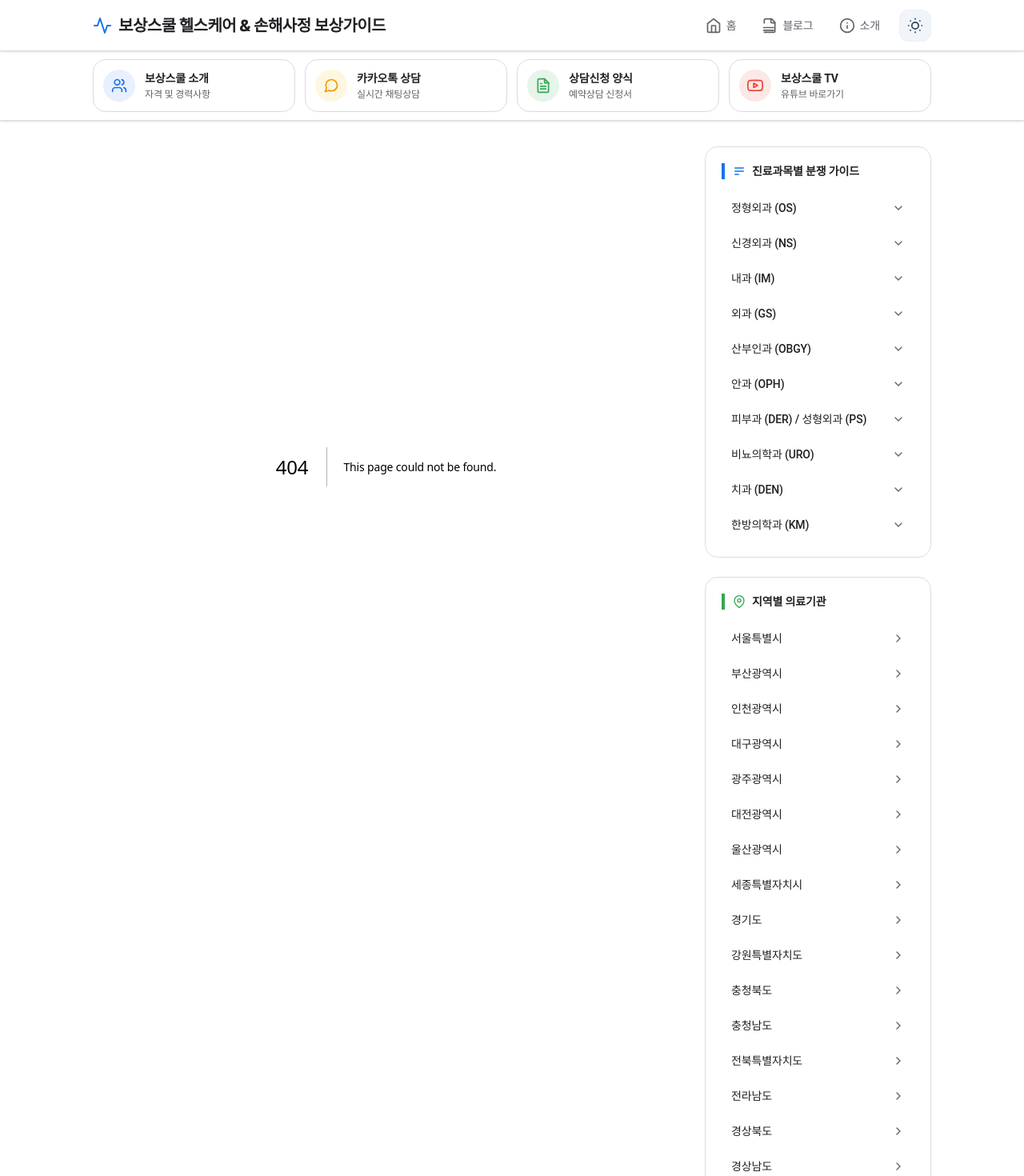
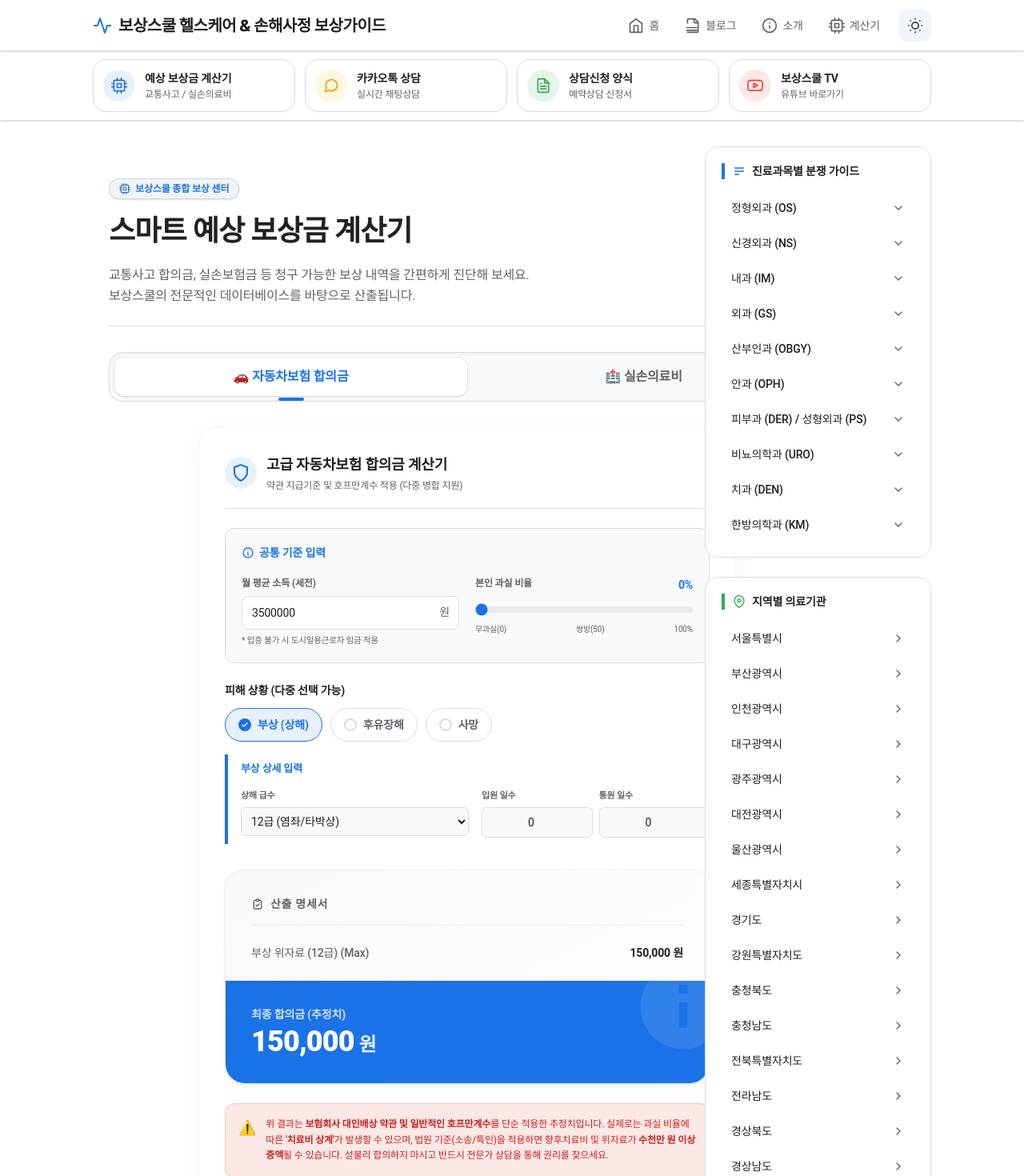
Before and after one commit to ksp-KWON/claimwworks-blog, a Next.js app: page /calculator in a window 1280 px wide. Before the commit this address had no page. Shown: the top 1470 px of the page at 80% size. Built offline with nearby package versions, Linux system fonts and the light colour scheme.

Commit message:
feat: move calculator to standalone page and apply material design styling

```diff
--- a/src/app/about/page.tsx
+++ b/src/app/about/page.tsx
@@ -1,5 +1,4 @@
 import Link from "next/link";
-import CalculatorTabs from "@/components/calculator/CalculatorTabs";
 
 export default function AboutPage() {
   return (
@@ -9,18 +8,17 @@ export default function AboutPage() {
       <header className="border-b border-[var(--google-border)] pb-6 mb-8">
         <div className="inline-flex items-center gap-1.5 px-3 py-1 rounded-full bg-[var(--google-surface-variant)] text-[#5f6368] dark:bg-[#303134] dark:text-[#9aa0a6] text-xs font-bold mb-4">
           <svg className="w-3.5 h-3.5" fill="none" stroke="currentColor" viewBox="0 0 24 24" strokeWidth="2" strokeLinecap="round" strokeLinejoin="round"><circle cx="12" cy="12" r="10"></circle><line x1="12" y1="16" x2="12" y2="12"></line><line x1="12" y1="8" x2="12.01" y2="8"></line></svg>
-          보상스쿨 종합 보상 센터
+          플랫폼 소개
         </div>
         <h1 className="text-2xl sm:text-3xl font-bold text-[#202124] dark:text-[#e8eaed] tracking-tight leading-snug">
-          예상 보상금 계산기 & 플랫폼 소개
+          보상스쿨 헬스케어 & 손해사정 보상가이드
         </h1>
         <p className="mt-3 text-sm sm:text-base text-[#5f6368] dark:text-[#9aa0a6] leading-relaxed font-normal">
-          교통사고 합의금, 실손보험금 등 숨은 보상금을 직접 진단해 보고 전문가의 조력을 받아보세요.
+          환자의 올바른 의료 권리와 정당한 보험 보상을 수호하는 프리미엄 정보 플랫폼입니다.
         </p>
       </header>
 
-      {/* 2. 탭 기반 본문/계산기 렌더링 */}
-      <CalculatorTabs>
+      {/* 2. 본문 내용 */}
       <div className="space-y-10 text-[#202124] dark:text-[#e8eaed] text-sm sm:text-base leading-relaxed">
 
         {/* 섹션 1: 플랫폼 소개 */}
@@ -84,7 +82,6 @@ export default function AboutPage() {
         </section>
 
       </div>
-      </CalculatorTabs>
 
       {/* 3. 하단 네비게이션 */}
       <footer className="mt-10 pt-6 border-t border-[var(--google-border)] text-center">
--- /dev/null
+++ b/src/app/calculator/page.tsx
@@ -0,0 +1,32 @@
+import CalculatorTabs from "@/components/calculator/CalculatorTabs";
+
+export const metadata = {
+  title: '예상 보상금 계산기 | 보상스쿨',
+  description: '자동차보험 합의금, 실손의료비 등 숨은 보상금을 직접 진단해 보고 전문가의 조력을 받아보세요.',
+};
+
+export default function CalculatorPage() {
+  return (
+    <div className="mx-auto w-[92vw] xl:w-[85vw] max-w-7xl pt-10 pb-20 px-2 sm:px-5">
+      {/* 1. 페이지 헤더 */}
+      <header className="border-b border-[var(--google-border)] pb-6 mb-8 max-w-3xl">
+        <div className="inline-flex items-center gap-1.5 px-3 py-1 rounded-full bg-[var(--google-surface-variant)] text-[var(--google-blue)] dark:bg-[#303134] dark:text-[#8ab4f8] text-xs font-bold mb-4 shadow-sm border border-[var(--google-blue)]/20">
+          <svg className="w-3.5 h-3.5" fill="none" stroke="currentColor" viewBox="0 0 24 24" strokeWidth="2" strokeLinecap="round" strokeLinejoin="round"><rect x="4" y="4" width="16" height="16" rx="2" ry="2"></rect><rect x="9" y="9" width="6" height="6"></rect><line x1="9" y1="1" x2="9" y2="4"></line><line x1="15" y1="1" x2="15" y2="4"></line><line x1="9" y1="20" x2="9" y2="23"></line><line x1="15" y1="20" x2="15" y2="23"></line><line x1="20" y1="9" x2="23" y2="9"></line><line x1="20" y1="14" x2="23" y2="14"></line><line x1="1" y1="9" x2="4" y2="9"></line><line x1="1" y1="14" x2="4" y2="14"></line></svg>
+          보상스쿨 종합 보상 센터
+        </div>
+        <h1 className="text-3xl sm:text-4xl font-extrabold text-[#202124] dark:text-[#e8eaed] tracking-tight leading-snug">
+          스마트 예상 보상금 계산기
+        </h1>
+        <p className="mt-4 text-sm sm:text-base text-[#5f6368] dark:text-[#9aa0a6] leading-relaxed font-normal">
+          교통사고 합의금, 실손보험금 등 청구 가능한 보상 내역을 간편하게 진단해 보세요.<br className="hidden sm:block" />
+          보상스쿨의 전문적인 데이터베이스를 바탕으로 산출됩니다.
+        </p>
+      </header>
+
+      {/* 2. 계산기 탭 위젯 */}
+      <div className="max-w-4xl">
+        <CalculatorTabs />
+      </div>
+    </div>
+  );
+}
--- a/src/app/layout.tsx
+++ b/src/app/layout.tsx
@@ -80,6 +80,10 @@ export default function RootLayout({
                   <svg className="w-5 h-5" fill="none" stroke="currentColor" viewBox="0 0 24 24" strokeWidth="2" strokeLinecap="round" strokeLinejoin="round"><circle cx="12" cy="12" r="10"></circle><line x1="12" y1="16" x2="12" y2="12"></line><line x1="12" y1="8" x2="12.01" y2="8"></line></svg>
                   <span className="hidden md:inline">소개</span>
                 </Link>
+                <Link href="/calculator" className="flex items-center gap-1.5 px-3 py-2 rounded-full hover:bg-[var(--google-surface-variant)] hover:text-[var(--google-blue)] transition-colors">
+                  <svg className="w-5 h-5" fill="none" stroke="currentColor" viewBox="0 0 24 24" strokeWidth="2" strokeLinecap="round" strokeLinejoin="round"><rect x="4" y="4" width="16" height="16" rx="2" ry="2"></rect><rect x="9" y="9" width="6" height="6"></rect><line x1="9" y1="1" x2="9" y2="4"></line><line x1="15" y1="1" x2="15" y2="4"></line><line x1="9" y1="20" x2="9" y2="23"></line><line x1="15" y1="20" x2="15" y2="23"></line><line x1="20" y1="9" x2="23" y2="9"></line><line x1="20" y1="14" x2="23" y2="14"></line><line x1="1" y1="9" x2="4" y2="9"></line><line x1="1" y1="14" x2="4" y2="14"></line></svg>
+                  <span className="hidden md:inline">계산기</span>
+                </Link>
               </nav>
               <ThemeToggle />
             </div>
@@ -90,14 +94,14 @@ export default function RootLayout({
         <section className="sticky top-[64px] z-40 w-full bg-[var(--background)] border-b border-[var(--google-border)] py-2.5 transition-colors shadow-sm">
           <div className="mx-auto w-[92vw] xl:w-[85vw] max-w-7xl grid grid-cols-2 md:grid-cols-4 gap-2 sm:gap-3 px-2 sm:px-5">
 
-            {/* 링크 1: 보상스쿨 소개 */}
-            <Link href="/about" className="flex items-center gap-3 p-3 rounded-2xl bg-white dark:bg-[#202124] border border-[var(--google-border)] hover:border-[var(--google-blue)] hover:shadow-md transition-all duration-200 group">
+            {/* 링크 1: 보상금 계산기 */}
+            <Link href="/calculator" className="flex items-center gap-3 p-3 rounded-2xl bg-white dark:bg-[#202124] border border-[var(--google-border)] hover:border-[var(--google-blue)] hover:shadow-md transition-all duration-200 group">
               <div className="w-10 h-10 rounded-full bg-[#e8f0fe] dark:bg-[#174ea6] flex items-center justify-center shrink-0">
-                <svg className="w-5 h-5 text-[var(--google-blue)] dark:text-[#8ab4f8]" fill="none" stroke="currentColor" viewBox="0 0 24 24" strokeWidth="2" strokeLinecap="round" strokeLinejoin="round"><path d="M16 21v-2a4 4 0 0 0-4-4H6a4 4 0 0 0-4 4v2"></path><circle cx="9" cy="7" r="4"></circle><path d="M22 21v-2a4 4 0 0 0-3-3.87"></path><path d="M16 3.13a4 4 0 0 1 0 7.75"></path></svg>
+                <svg className="w-5 h-5 text-[var(--google-blue)] dark:text-[#8ab4f8]" fill="none" stroke="currentColor" viewBox="0 0 24 24" strokeWidth="2" strokeLinecap="round" strokeLinejoin="round"><rect x="4" y="4" width="16" height="16" rx="2" ry="2"></rect><rect x="9" y="9" width="6" height="6"></rect><line x1="9" y1="1" x2="9" y2="4"></line><line x1="15" y1="1" x2="15" y2="4"></line><line x1="9" y1="20" x2="9" y2="23"></line><line x1="15" y1="20" x2="15" y2="23"></line><line x1="20" y1="9" x2="23" y2="9"></line><line x1="20" y1="14" x2="23" y2="14"></line><line x1="1" y1="9" x2="4" y2="9"></line><line x1="1" y1="14" x2="4" y2="14"></line></svg>
               </div>
               <div className="min-w-0 flex-1">
-                <span className="block text-sm font-bold text-[#202124] dark:text-[#e8eaed] truncate group-hover:text-[var(--google-blue)] transition-colors">보상스쿨 소개</span>
-                <span className="block text-xs text-[#5f6368] dark:text-[#9aa0a6] truncate mt-0.5">자격 및 경력사항</span>
+                <span className="block text-sm font-bold text-[#202124] dark:text-[#e8eaed] truncate group-hover:text-[var(--google-blue)] transition-colors">예상 보상금 계산기</span>
+                <span className="block text-xs text-[#5f6368] dark:text-[#9aa0a6] truncate mt-0.5">교통사고 / 실손의료비</span>
               </div>
             </Link>
 
--- a/src/components/calculator/AutoCalculator.tsx
+++ b/src/components/calculator/AutoCalculator.tsx
@@ -119,7 +119,7 @@ export default function AutoCalculator() {
   const total = finalAlimony + lostIncome + miscDamages + careCost + disabilityLFI + deathLFI + funeralFee;
 
   return (
-    <div className="bg-white dark:bg-[#202124] rounded-2xl border border-[var(--google-border)] shadow-sm p-5 sm:p-7 max-w-2xl mx-auto">
+    <div className="bg-white dark:bg-[#202124] rounded-3xl border border-black/5 dark:border-white/10 shadow-[0_8px_30px_rgb(0,0,0,0.04)] dark:shadow-[0_8px_30px_rgb(0,0,0,0.1)] p-6 sm:p-8 max-w-2xl mx-auto transition-all duration-300 hover:shadow-[0_8px_30px_rgb(0,0,0,0.08)]">
       {/* 헤더 */}
       <div className="flex items-center gap-3 mb-6 pb-5 border-b border-[var(--google-border)]">
         <div className="w-10 h-10 rounded-full bg-[#e8f0fe] dark:bg-[#1A73E8]/20 flex items-center justify-center text-[var(--google-blue)] dark:text-[#8ab4f8]">
@@ -305,10 +305,13 @@ export default function AutoCalculator() {
       </div>
 
       {/* ================= 결과 출력 카드 ================= */}
-      <div ref={resultsRef} className="bg-[#f8f9fa] dark:bg-[#303134]/50 border border-[var(--google-border)] rounded-2xl p-5 shadow-sm">
-        <div className="flex justify-between items-center mb-4 border-b border-[var(--google-border)] pb-2">
-          <h4 className="text-[13px] font-extrabold text-[#5f6368] dark:text-[#9aa0a6] uppercase tracking-wider">산출 명세서 (영수증)</h4>
-          {faultRatio > 0 && <span className="text-[11px] font-bold text-[#d93025] bg-[#fce8e6] px-2 py-0.5 rounded">과실 {faultRatio}% 상계됨</span>}
+      <div ref={resultsRef} className="bg-gradient-to-br from-[#f8f9fa] to-white dark:from-[#303134] dark:to-[#202124] border border-black/5 dark:border-white/10 rounded-3xl p-6 sm:p-8 shadow-sm">
+        <div className="flex justify-between items-center mb-6 border-b border-black/5 dark:border-white/10 pb-4">
+          <h4 className="text-sm font-extrabold text-[#5f6368] dark:text-[#9aa0a6] uppercase tracking-wider flex items-center gap-2">
+            <svg className="w-4 h-4" fill="none" stroke="currentColor" viewBox="0 0 24 24"><path strokeLinecap="round" strokeLinejoin="round" strokeWidth="2" d="M9 5H7a2 2 0 00-2 2v12a2 2 0 002 2h10a2 2 0 002-2V7a2 2 0 00-2-2h-2M9 5a2 2 0 002 2h2a2 2 0 002-2M9 5a2 2 0 012-2h2a2 2 0 012 2m-6 9l2 2 4-4"></path></svg>
+            산출 명세서
+          </h4>
+          {faultRatio > 0 && <span className="text-[11px] font-bold text-[#d93025] bg-[#fce8e6] px-2.5 py-1 rounded-full border border-[#d93025]/20">과실 {faultRatio}% 상계됨</span>}
         </div>
 
         <div className="space-y-3 mb-6">
@@ -361,11 +364,14 @@ export default function AutoCalculator() {
           )}
         </div>
 
-        <div className="flex items-end justify-between bg-[#e8f0fe] dark:bg-[#1A73E8]/10 -mx-5 -mb-5 p-5 rounded-b-2xl border-t border-[var(--google-blue)]/20">
-          <div className="flex flex-col">
-            <span className="text-[11px] font-bold text-[var(--google-blue)]/70 dark:text-[#8ab4f8]/70 mb-0.5">최종 합의금 (약관 기준)</span>
-            <span className="text-2xl sm:text-3xl font-extrabold text-[var(--google-blue)] dark:text-[#8ab4f8]">
-              {Math.round(total).toLocaleString()}<span className="text-lg font-bold ml-1 text-[#1A73E8]/80">원</span>
+        <div className="flex items-end justify-between bg-[var(--google-blue)] text-white -mx-6 -mb-6 sm:-mx-8 sm:-mb-8 p-6 sm:p-8 rounded-b-3xl shadow-inner relative overflow-hidden">
+          <div className="absolute top-0 right-0 opacity-10 transform translate-x-1/4 -translate-y-1/4">
+            <svg className="w-32 h-32" fill="currentColor" viewBox="0 0 24 24"><path d="M12 2C6.48 2 2 6.48 2 12s4.48 10 10 10 10-4.48 10-10S17.52 2 12 2zm1 15h-2v-6h2v6zm0-8h-2V7h2v2z"/></svg>
+          </div>
+          <div className="flex flex-col relative z-10">
+            <span className="text-xs sm:text-sm font-bold text-white/80 mb-1">최종 합의금 (추정치)</span>
+            <span className="text-3xl sm:text-4xl font-extrabold tracking-tight">
+              {Math.round(total).toLocaleString()}<span className="text-xl sm:text-2xl font-bold ml-1.5 text-white/90">원</span>
             </span>
           </div>
         </div>
--- a/src/components/calculator/CalculatorTabs.tsx
+++ b/src/components/calculator/CalculatorTabs.tsx
@@ -4,49 +4,54 @@ import { useState } from 'react';
 import AutoCalculator from './AutoCalculator';
 import MedicalCalculator from './MedicalCalculator';
 
-export default function CalculatorTabs({ children }: { children: React.ReactNode }) {
-  const [activeTab, setActiveTab] = useState<'intro' | 'auto' | 'medical'>('intro');
+export default function CalculatorTabs() {
+  const [activeTab, setActiveTab] = useState<'auto' | 'medical'>('auto');
 
   return (
     <div className="w-full mt-4">
-      {/* 탭 네비게이션 */}
-      <div className="flex flex-wrap gap-2 mb-8 border-b border-[var(--google-border)] pb-4">
+      {/* Material Design 3 스타일 탭 네비게이션 */}
+      <div className="flex bg-[#f8f9fa] dark:bg-[#303134] rounded-2xl p-1.5 mb-8 shadow-inner border border-[var(--google-border)]">
         <button
-          onClick={() => setActiveTab('intro')}
-          className={`px-4 py-2 text-sm sm:text-base font-bold rounded-full transition-colors border ${
-            activeTab === 'intro'
-              ? 'bg-[var(--google-surface-variant)] text-[#202124] dark:bg-[#303134] dark:text-[#e8eaed] border-transparent'
-              : 'bg-transparent text-[#5f6368] dark:text-[#9aa0a6] border-transparent hover:bg-[#f1f3f4] dark:hover:bg-[#3c4043]'
+          onClick={() => setActiveTab('auto')}
+          className={`relative flex-1 py-3 text-sm sm:text-base font-bold rounded-xl transition-all duration-300 ${
+            activeTab === 'auto'
+              ? 'bg-white text-[var(--google-blue)] dark:bg-[#202124] dark:text-[#8ab4f8] shadow-sm ring-1 ring-black/5 dark:ring-white/10'
+              : 'text-[#5f6368] dark:text-[#9aa0a6] hover:bg-black/5 dark:hover:bg-white/5'
           }`}
         >
-          플랫폼 소개
-        </button>
-        <button
-          onClick={() => setActiveTab('auto')}
-          className={`px-4 py-2 text-sm sm:text-base font-bold rounded-full transition-colors border ${
-            activeTab === 'auto'
-              ? 'bg-[#e8f0fe] text-[var(--google-blue)] dark:bg-[#1A73E8]/20 dark:text-[#8ab4f8] border-[var(--google-blue)]/20'
-              : 'bg-transparent text-[#5f6368] dark:text-[#9aa0a6] border-transparent hover:bg-[#f1f3f4] dark:hover:bg-[#3c4043]'
-          }`}
-        >
-          🚗 교통사고 합의금 계산기
+          🚗 자동차보험 합의금
+          {activeTab === 'auto' && (
+            <div className="absolute -bottom-1.5 left-1/2 -translate-x-1/2 w-8 h-1 bg-[var(--google-blue)] dark:bg-[#8ab4f8] rounded-full" />
+          )}
         </button>
         <button
           onClick={() => setActiveTab('medical')}
-          className={`px-4 py-2 text-sm sm:text-base font-bold rounded-full transition-colors border ${
+          className={`relative flex-1 py-3 text-sm sm:text-base font-bold rounded-xl transition-all duration-300 ${
             activeTab === 'medical'
-              ? 'bg-[#e6f4ea] text-[var(--google-green)] dark:bg-[#34A853]/20 dark:text-[#81c995] border-[var(--google-green)]/20'
-              : 'bg-transparent text-[#5f6368] dark:text-[#9aa0a6] border-transparent hover:bg-[#f1f3f4] dark:hover:bg-[#3c4043]'
+              ? 'bg-white text-[var(--google-green)] dark:bg-[#202124] dark:text-[#81c995] shadow-sm ring-1 ring-black/5 dark:ring-white/10'
+              : 'text-[#5f6368] dark:text-[#9aa0a6] hover:bg-black/5 dark:hover:bg-white/5'
           }`}
         >
-          🏥 실손의료비 계산기
+          🏥 실손의료비
+          {activeTab === 'medical' && (
+            <div className="absolute -bottom-1.5 left-1/2 -translate-x-1/2 w-8 h-1 bg-[var(--google-green)] dark:bg-[#81c995] rounded-full" />
+          )}
         </button>
       </div>
 
       {/* 탭 콘텐츠 렌더링 영역 */}
-      {activeTab === 'intro' && <div className="animate-in fade-in slide-in-from-bottom-2 duration-500">{children}</div>}
-      {activeTab === 'auto' && <div className="animate-in fade-in slide-in-from-bottom-2 duration-500"><AutoCalculator /></div>}
-      {activeTab === 'medical' && <div className="animate-in fade-in slide-in-from-bottom-2 duration-500"><MedicalCalculator /></div>}
+      <div className="relative">
+        {activeTab === 'auto' && (
+          <div className="animate-in fade-in slide-in-from-bottom-4 duration-500">
+            <AutoCalculator />
+          </div>
+        )}
+        {activeTab === 'medical' && (
+          <div className="animate-in fade-in slide-in-from-bottom-4 duration-500">
+            <MedicalCalculator />
+          </div>
+        )}
+      </div>
     </div>
   );
 }
--- a/src/components/calculator/MedicalCalculator.tsx
+++ b/src/components/calculator/MedicalCalculator.tsx
@@ -35,8 +35,10 @@ export default function MedicalCalculator() {
     returnAmount = Math.max(0, medicalBill - deductible);
   }
 
+  const finalAmount = returnAmount;
+
   return (
-    <div className="bg-white dark:bg-[#202124] rounded-2xl border border-[var(--google-border)] shadow-sm p-6 max-w-2xl mx-auto">
+    <div className="bg-white dark:bg-[#202124] rounded-3xl border border-black/5 dark:border-white/10 shadow-[0_8px_30px_rgb(0,0,0,0.04)] dark:shadow-[0_8px_30px_rgb(0,0,0,0.1)] p-6 sm:p-8 max-w-2xl mx-auto transition-all duration-300 hover:shadow-[0_8px_30px_rgb(0,0,0,0.08)]">
       <div className="flex items-center gap-3 mb-6">
         <div className="w-10 h-10 rounded-full bg-[#e6f4ea] dark:bg-[#34A853]/20 flex items-center justify-center text-[var(--google-green)] dark:text-[#81c995]">
           <svg className="w-6 h-6" fill="none" stroke="currentColor" viewBox="0 0 24 24" strokeWidth="2"><path d="M21 16V8a2 2 0 0 0-1-1.73l-7-4a2 2 0 0 0-2 0l-7 4A2 2 0 0 0 3 8v8a2 2 0 0 0 1 1.73l7 4a2 2 0 0 0 2 0l7-4A2 2 0 0 0 21 16z"></path><polyline points="3.27 6.96 12 12.01 20.73 6.96"></polyline><line x1="12" y1="22.08" x2="12" y2="12"></line></svg>
@@ -109,8 +111,13 @@ export default function MedicalCalculator() {
       </div>
 
       {/* 결과 출력 카드 */}
-      <div className="mt-8 bg-[#f8f9fa] dark:bg-[#303134]/50 border border-[var(--google-border)] rounded-2xl p-5 shadow-sm">
-        <h4 className="text-[13px] font-extrabold text-[#5f6368] dark:text-[#9aa0a6] uppercase tracking-wider mb-4 border-b border-[var(--google-border)] pb-2">예상 실손 보상액</h4>
+      <div className="bg-gradient-to-br from-[#f8f9fa] to-white dark:from-[#303134] dark:to-[#202124] border border-black/5 dark:border-white/10 rounded-3xl p-6 sm:p-8 shadow-sm mt-8">
+        <div className="flex justify-between items-center mb-6 border-b border-black/5 dark:border-white/10 pb-4">
+          <h4 className="text-sm font-extrabold text-[#5f6368] dark:text-[#9aa0a6] uppercase tracking-wider flex items-center gap-2">
+            <svg className="w-4 h-4" fill="none" stroke="currentColor" viewBox="0 0 24 24"><path strokeLinecap="round" strokeLinejoin="round" strokeWidth="2" d="M9 5H7a2 2 0 00-2 2v12a2 2 0 002 2h10a2 2 0 002-2V7a2 2 0 00-2-2h-2M9 5a2 2 0 002 2h2a2 2 0 002-2M9 5a2 2 0 012-2h2a2 2 0 012 2m-6 9l2 2 4-4"></path></svg>
+            산출 명세서
+          </h4>
+        </div>
 
         <div className="space-y-3 mb-6">
           <div className="flex justify-between text-[14px]">
@@ -123,11 +130,16 @@ export default function MedicalCalculator() {
           </div>
         </div>
 
-        <div className="flex items-end justify-between bg-[#e6f4ea] dark:bg-[#34A853]/10 -mx-5 -mb-5 p-5 rounded-b-2xl border-t border-[var(--google-green)]/20">
-          <span className="text-sm font-bold text-[var(--google-green)] dark:text-[#81c995]">예상 수령액</span>
-          <span className="text-2xl sm:text-3xl font-extrabold text-[var(--google-green)] dark:text-[#81c995]">
-            {Math.round(returnAmount).toLocaleString()}<span className="text-lg font-bold ml-1">원</span>
-          </span>
+        <div className="flex items-end justify-between bg-[var(--google-green)] text-white -mx-6 -mb-6 sm:-mx-8 sm:-mb-8 p-6 sm:p-8 rounded-b-3xl shadow-inner relative overflow-hidden">
+          <div className="absolute top-0 right-0 opacity-10 transform translate-x-1/4 -translate-y-1/4">
+            <svg className="w-32 h-32" fill="currentColor" viewBox="0 0 24 24"><path d="M12 2C6.48 2 2 6.48 2 12s4.48 10 10 10 10-4.48 10-10S17.52 2 12 2zm1 15h-2v-6h2v6zm0-8h-2V7h2v2z"/></svg>
+          </div>
+          <div className="flex flex-col relative z-10">
+            <span className="text-xs sm:text-sm font-bold text-white/80 mb-1">예상 수령액 (추정치)</span>
+            <span className="text-3xl sm:text-4xl font-extrabold tracking-tight">
+              {Math.round(finalAmount).toLocaleString()}<span className="text-xl sm:text-2xl font-bold ml-1.5 text-white/90">원</span>
+            </span>
+          </div>
         </div>
       </div>
 
```
Also changed, not shown: scripts/fetch-hira-missing.js (+21 -21 lines), 1 other file (tests, documents, lock files or other folders).
